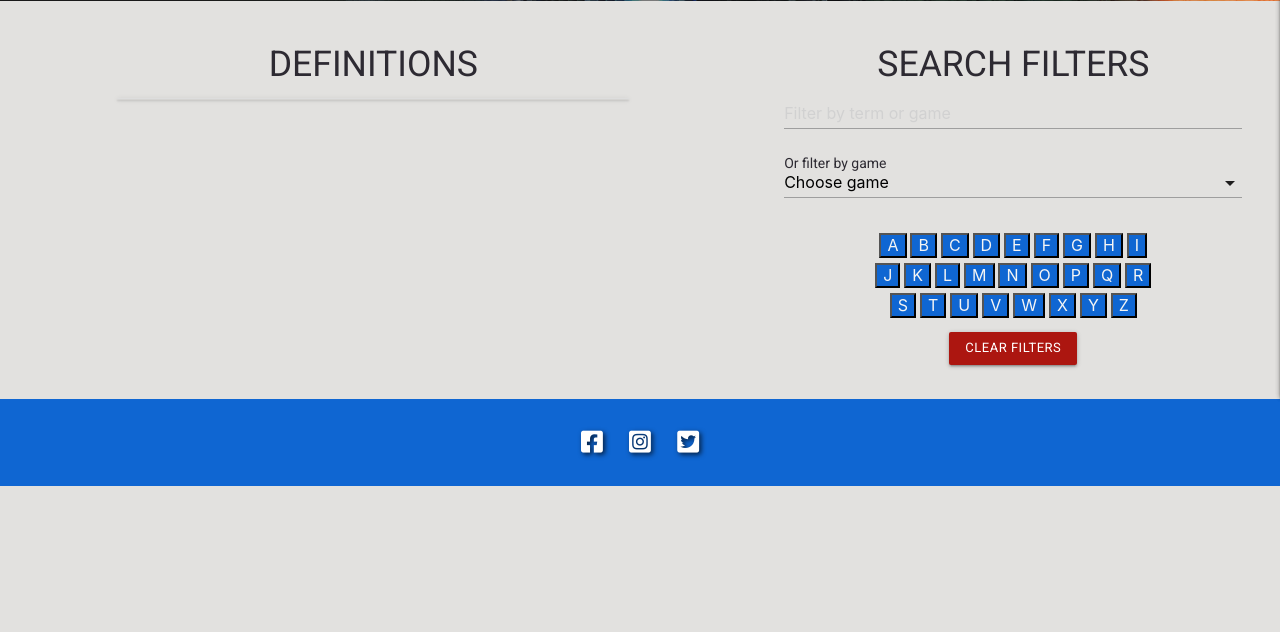
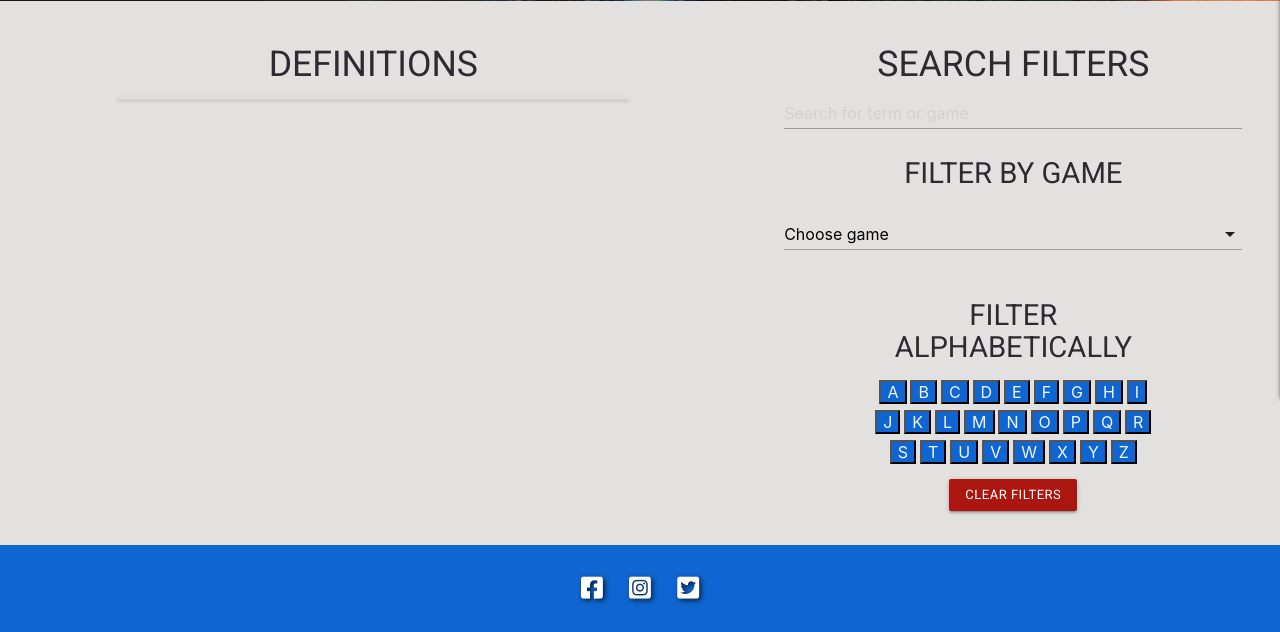
Before and after one commit to mark-obeirne/esports-dictionary, a Flask app: page / in a window 1280 px wide. Shown: the part 463-1095 px from the top of the page. Before the commit the page ends 949 px from the top, so only its background shows below. Run offline with Flask 2, Linux system fonts and the light colour scheme; data that the repository does not hold is empty; some libraries are stand-ins or nearby versions.

Commit message:
Add headers to search filters section
- Add header for filter by game
- Add header for filter alphabetically

```diff
--- a/templates/terms.html
+++ b/templates/terms.html
@@ -37,9 +37,10 @@
 				<input
           type="text"
           class="searchbar"
-          placeholder="Filter by term or game"
+          placeholder="Search for term or game"
         />
 				<!--Select Game Dropdown-->
+                <h3 class="heading uppercase center-align">Filter By Game</h3>
                 <div class="input-field">
 					<select id="game-filter" name="game-filter" class="game-filter">
             <option value="" disabled selected>Choose game</option>
@@ -47,7 +48,7 @@
             <option value="{{ game.game_name }}">{{ game.game_name }}</option>
             {% endfor %}
           </select>
-					<label for="game-filter">Or filter by game</label>
+					<!--<label for="game-filter">Or filter by game</label>-->
 				</div>
 				<div class="padded-btns center-align hide-on-large-only">
 					<!--Alphabetical Sidebar-->
@@ -63,6 +64,7 @@
 
 				<div class="col l8 offset-l2 hide-on-med-and-down show-on-large center-align">
 					<!--Alphabetical Buttons Acting As Filters-->
+                    <h3 class="heading uppercase center-align">Filter alphabetically</h3>
                     <button
             class="alpha-btns blue-btn blue-background off-white alphabet-letter"
           >
```
